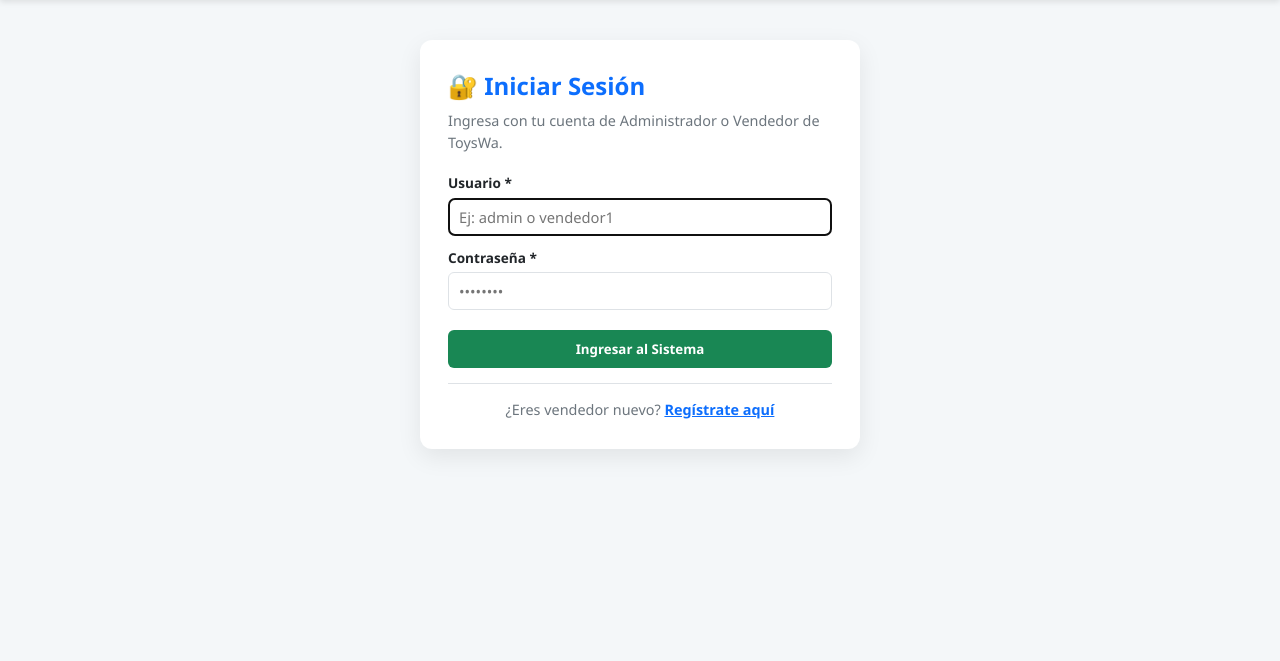
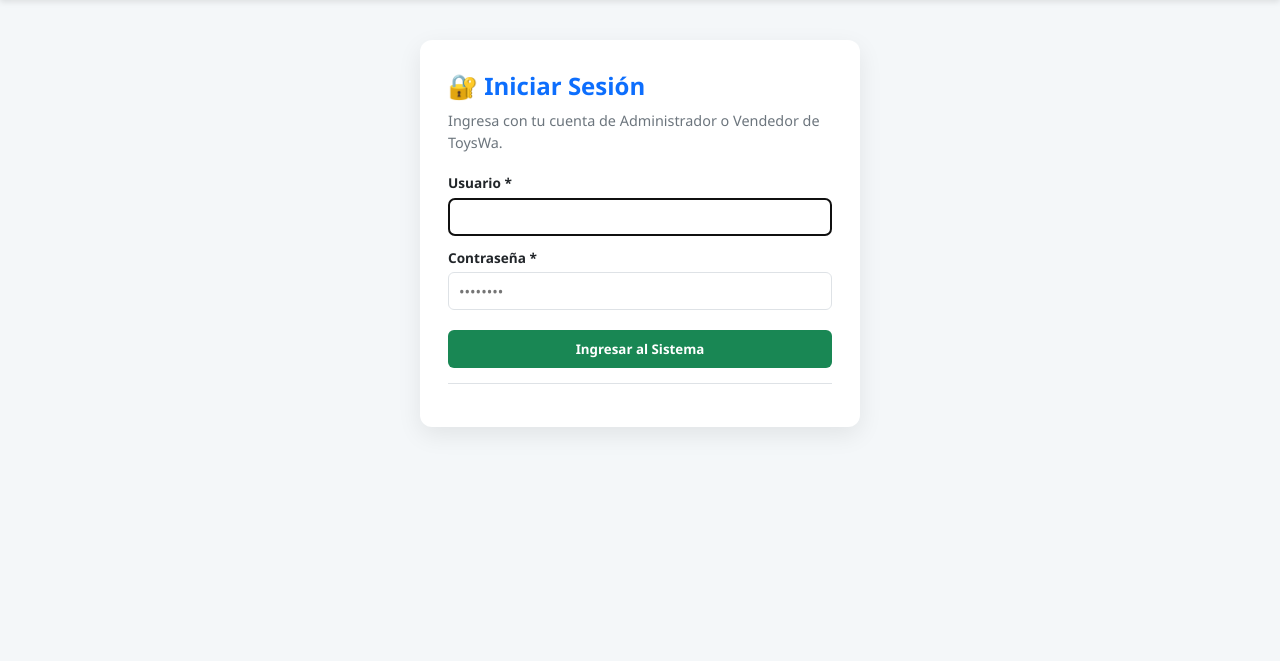
Before and after one commit to yhonnylequipe/toyswa, a PHP site: page /login.php in a window 1280 px wide. Shown: the part 65-726 px from the top of the page. Run offline with PHP 8.4, Linux system fonts and the light colour scheme.

Commit message:
Update login.php

```diff
--- a/login.php
+++ b/login.php
@@ -93,7 +93,7 @@ if ($_SERVER['REQUEST_METHOD'] === 'POST') {
             <form method="POST" action="login.php">
                 <div class="campo">
                     <label>Usuario *</label>
-                    <input type="text" name="usuario" required placeholder="Ej: admin o vendedor1" autofocus>
+                    <input type="text" name="usuario" required placeholder="" autofocus>
                 </div>
                 <div class="campo">
                     <label>Contraseña *</label>
@@ -104,8 +104,7 @@ if ($_SERVER['REQUEST_METHOD'] === 'POST') {
 
             <hr class="separador">
             <p style="text-align:center; margin-bottom:0;">
-                ¿Eres vendedor nuevo? <a href="registro_vendedor.php" style="color:var(--primary); font-weight:600;">Regístrate aquí</a>
-            </p>
+                </p>
         </div>
     </main>
 
```
